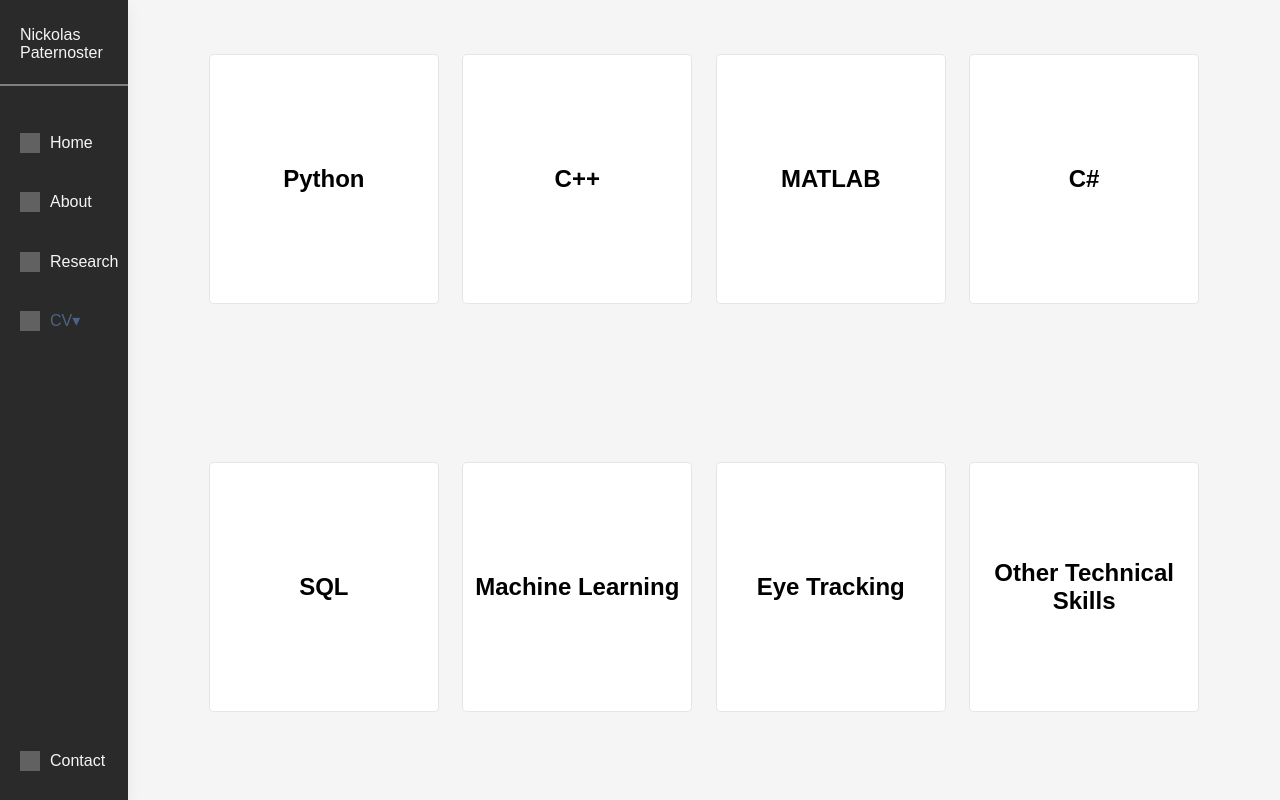
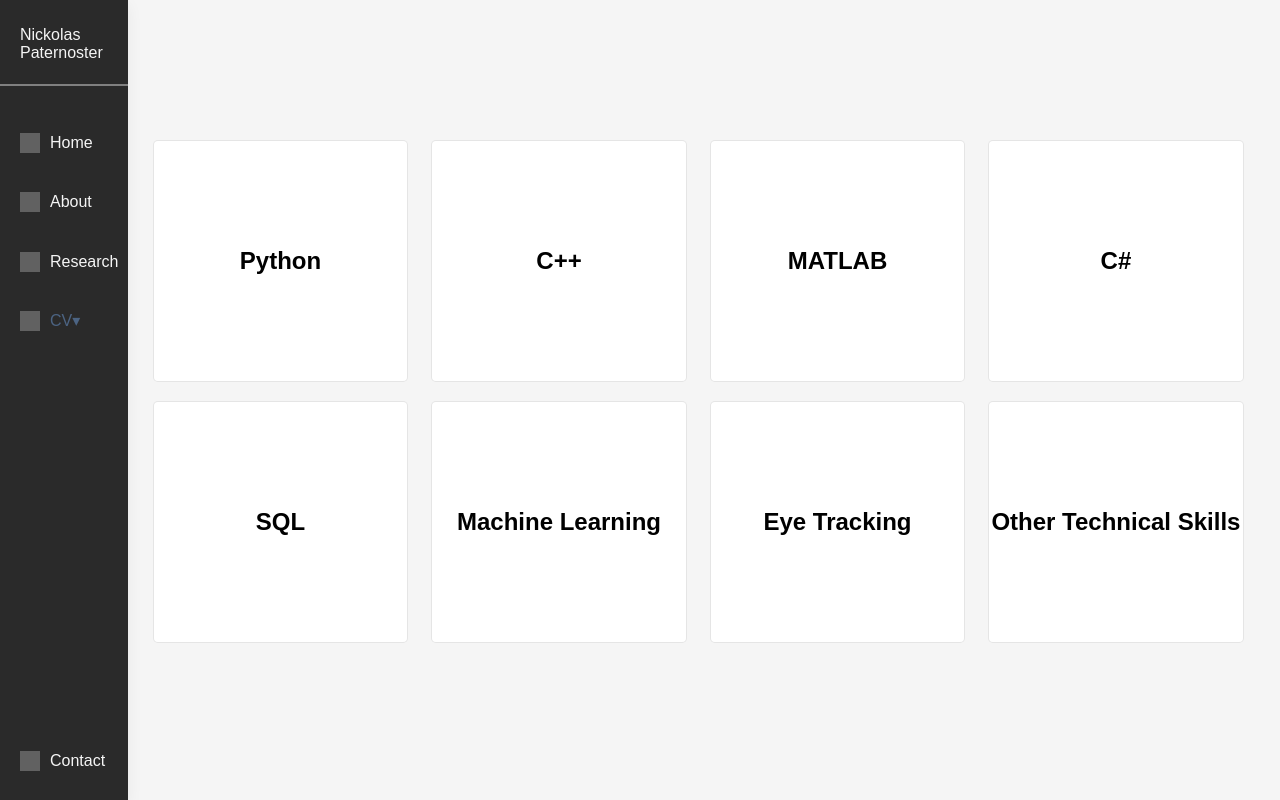
Before and after one commit to NickPaternoster/NickPaternoster.github.io, a React (Create React App) app: page /cv/skills in a window 1280 px wide. Built offline with nearby package versions, Linux system fonts and the light colour scheme; grey boxes are pictures that could not be loaded; a web font is replaced by a local one.

Commit message:
correct skill placement

```diff
--- a/src/components/CV_Boxes.js
+++ b/src/components/CV_Boxes.js
@@ -1,8 +1,9 @@
 import React, { useState } from 'react';
 import '../styles/CV_BoxesStyle.css';
 import ModalComponent from './ModalComponent';
+import CircleProgressBar from './CircleProgressBar';
 
-const CV_Boxes = ({ title, description, image }) => {
+const CV_Boxes = ({ title, description, image, experience }) => {
   const [isOpen, setIsOpen] = useState(false);
 
   const handleBoxClick = () => {
@@ -13,19 +14,31 @@ const CV_Boxes = ({ title, description, image }) => {
     setIsOpen(false);
   };
 
+  const handleModalClick = (e) => {
+    e.stopPropagation();
+  };
+
   return (
-    <div className="cv-box">
-      <div className="box-content" onClick={handleBoxClick}>
+    <div className="cv-box" onClick={handleBoxClick}>
+      <div className="box-content">
         <div className="box-title">{title}</div>
         <div className="box-description">{description}</div>
       </div>
 
-      <ModalComponent
-        title={title}
-        description={description}
-        isOpen={isOpen}
-        closeModal={closeModal}
-      />
+      {isOpen && (
+        <div className="modal-overlay" onClick={closeModal}>
+          <div className="modal-content" onClick={handleModalClick}>
+            <ModalComponent
+              title={title}
+              description={description}
+              isOpen={isOpen}
+              closeModal={closeModal}
+            >
+              <CircleProgressBar percentage={75} word={experience} />
+            </ModalComponent>
+          </div>
+        </div>
+      )}
     </div>
   );
 };
--- /dev/null
+++ b/src/components/CircleProgressBar.js
@@ -0,0 +1,42 @@
+import React from 'react';
+import '../styles/CircleProgressBar.css';
+
+const CircleProgressBar = ({ percentage, word }) => {
+  const radius = 40; // Adjust the radius of the circle
+  const circumference = 2 * Math.PI * radius;
+  const progressOffset = circumference - (percentage / 100) * circumference;
+  const strokeWidth = 2; // Adjust the stroke width
+
+  return (
+    <svg className="circle-progress" width={radius * 2} height={radius * 2}>
+      <circle
+        className="circle-progress-background"
+        cx={radius}
+        cy={radius}
+        r={radius - strokeWidth} // Adjust the radius to leave space for the stroke width
+        strokeWidth={strokeWidth}
+        strokeDasharray={`${circumference} ${circumference}`}
+      />
+      <circle
+        className="circle-progress-bar"
+        cx={radius}
+        cy={radius}
+        r={radius - strokeWidth} // Adjust the radius to leave space for the stroke width
+        strokeWidth={strokeWidth}
+        strokeDasharray={`${circumference} ${circumference}`}
+        strokeDashoffset={progressOffset}
+      />
+      <text
+        className="circle-progress-text"
+        x={radius}
+        y={radius}
+        textAnchor="middle"
+        dominantBaseline="middle"
+      >
+        {word}
+      </text>
+    </svg>
+  );
+};
+
+export default CircleProgressBar;
--- a/src/components/ModalComponent.js
+++ b/src/components/ModalComponent.js
@@ -2,7 +2,7 @@ import React from 'react';
 import Modal from 'react-modal';
 import { Button } from 'react-bootstrap';
 
-const ModalComponent = ({ title, description, isOpen, closeModal }) => {
+const ModalComponent = ({ title, description, isOpen, closeModal, children }) => {
   const customModalStyles = {
     content: {
       width: '50%',
@@ -23,6 +23,7 @@ const ModalComponent = ({ title, description, isOpen, closeModal }) => {
     >
       <h2>{title}</h2>
       <p>{description}</p>
+      {children}
       <Button variant="primary" onClick={closeModal}>
         Close
       </Button>
--- /dev/null
+++ b/src/styles/AboutStyle.css
@@ -0,0 +1,16 @@
+.profile-image {
+    width: 150px;
+    height: 150px;
+    border-radius: 50%;
+    border: 2px solid #ccc;
+    overflow: hidden;
+    display: flex;
+    justify-content: center;
+    align-items: center;
+  }
+
+  .profile-image img {
+    width: 100%;
+    height: 100%;
+    object-fit: cover;
+  }
--- a/src/styles/CV_BoxesStyle.css
+++ b/src/styles/CV_BoxesStyle.css
@@ -1,16 +1,17 @@
 .cv-box-container {
   display: flex;
   flex-wrap: wrap;
-    justify-content: center; /* Center the boxes horizontally */
-    align-items: center; /* Center the boxes vertically */
-    gap: 2%; /* Adjust the spacing between boxes */
-    height: 100vh; /* Set the container height to full viewport height */
-    margin: -1% 0;
+  justify-content: center;
+  align-items: center;
+  align-content: center; /* Center the wrapped rows vertically */
+  gap: 1%;
+  height: 100vh;
+  margin: -0.25% 0; /* Adjust the negative margin to compensate for the gaps */
 }
 
 .cv-box {
-    width: 20%;
-    height: 250px; /* Adjust the height as per your requirement */
+  width: 22%; /* Adjust the width to increase the box size */
+  height: 30vh; /* Adjust the height to increase the box size */
   background-color: white;
   cursor: pointer;
   border: 1px solid rgba(0, 0, 0, 0.1);
@@ -18,10 +19,9 @@
   border-radius: 5px;
   display: flex;
   align-items: center;
-    justify-content: center; /* Center horizontally */
+  justify-content: center;
   margin-bottom: 1%; /* Adjust the vertical gap by modifying this value */
-    box-sizing: border-box; /* Include padding in the box dimensions */
-    position: relative;
+  margin-right: 1%; /* Adjust the horizontal gap by modifying this value */
 }
 
 .cv-box:hover {
@@ -33,13 +33,7 @@
   display: flex;
   align-items: center;
   justify-content: center;
-    position: relative;
   height: 100%;
-    position: absolute; /* Add position: absolute */
-    top: 0; /* Position it at the top left corner */
-    left: 0;
-    right: 0; /* Take full width */
-    bottom: 0; /* Take full height */
 }
 
 .box-image {
@@ -52,8 +46,8 @@
 
 .box-title {
   flex: 1;
-    text-align: center; /* Center the word */
+  text-align: center;
   font-weight: bold;
   font-size: 150%;
-    border-bottom: none; /* Remove the underline */
+  border-bottom: none;
 }
--- /dev/null
+++ b/src/styles/CircleProgressBar.css
@@ -0,0 +1,24 @@
+.circle-progress {
+    display: block;
+  }
+
+
+  .circle-progress-background {
+    fill: none;
+    stroke: #e6e6e6; /* Background color */
+    stroke-width: 4; /* Adjust the stroke width */
+  }
+
+  .circle-progress-bar {
+    fill: none;
+    stroke: #4c6483; /* Progress bar color */
+    stroke-width: 4; /* Adjust the stroke width */
+    stroke-linecap: round;
+    transition: stroke-dashoffset 0.3s ease;
+  }
+
+  .circle-progress-text {
+    fill: #000; /* Text color */
+    font-size: 20px; /* Adjust the font size */
+    text-anchor: middle;
+  }
--- a/src/views/About.js
+++ b/src/views/About.js
@@ -1,13 +1,16 @@
-import React from 'react'
+import React from 'react';
+import '../styles/AboutStyle.css';
 
 export default function About() {
   return (
     <>
-    <div>
-      hello world
-      <input type="text" />
-       <button>Add</button>
-    </div>
+      <div>
+        <h1>About Page</h1>
+        <div className="profile-image">
+          <img src="placeholder_profile.png" alt="Image description" />
+        </div>
+        <p>Hello world!</p>
+      </div>
     </>
-  )
+  );
 }
--- a/src/views/Skills.js
+++ b/src/views/Skills.js
@@ -4,7 +4,7 @@ import CVBoxes from '../components/CV_Boxes';
 export default function Skills() {
   return (
     <div className="cv-box-container">
-      <CVBoxes title="Python" />
+      <CVBoxes title="Python" experience = "skilled"/>
       <CVBoxes title="C++" />
       <CVBoxes title="MATLAB" />
       <CVBoxes title="C#" />
```
Also changed, not shown: public/placeholder_profile.png (added), src/styles/ModalStyle.css (added). Lines whose indentation alone changed are shown as unchanged.
